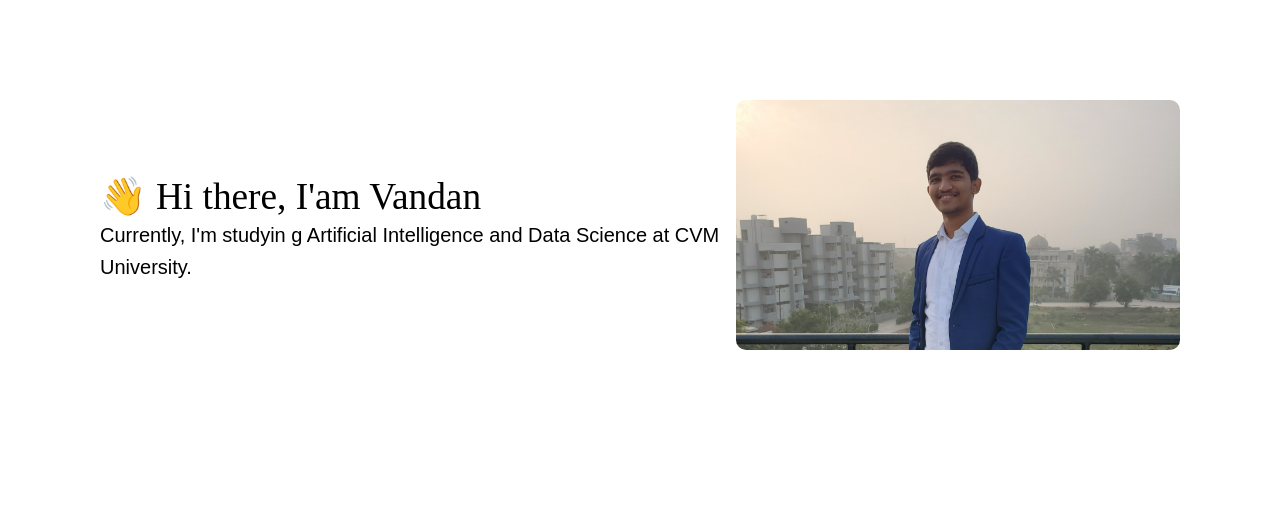
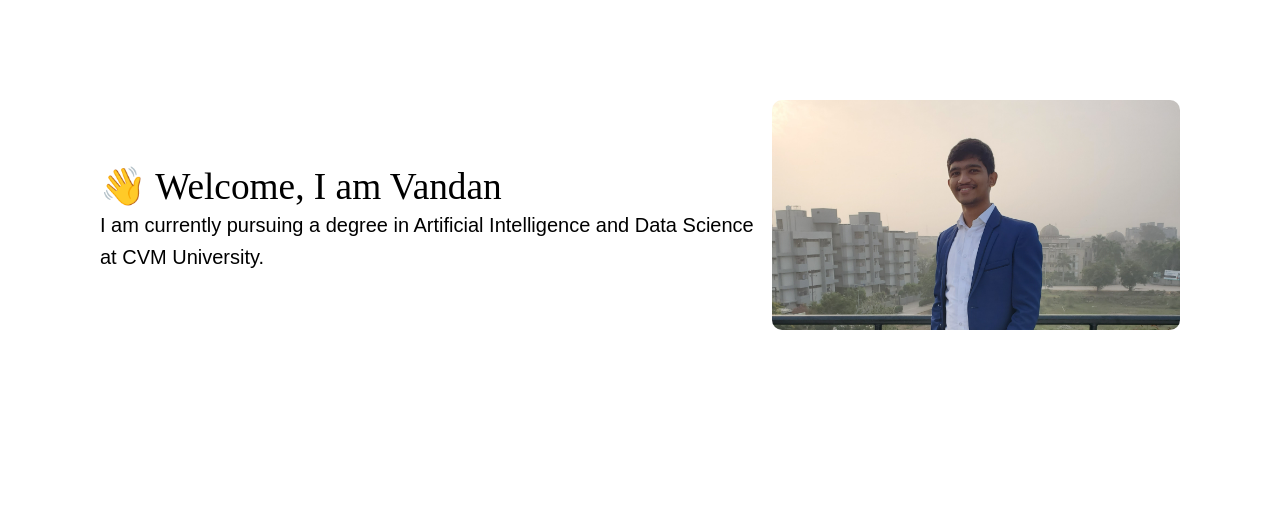
Before and after one commit to patelvandan11/flask12, a Flask app: page / in a window 1280 px wide. Shown: the part 72-595 px from the top of the page. Run offline with Flask 2, Linux system fonts and the light colour scheme; some libraries are stand-ins or nearby versions.

Commit message:
delete a git action fil in repo

```diff
--- a/data.json
+++ b/data.json
@@ -12,12 +12,5 @@
         "title": "VGG-16 Convolutional Neural Network (CNN) Architecture Fine-Tuning Techniques",
         "url": "https://medium.com",
         "description": "An in-depth look at the VGG-16 architecture, a popular convolutional neural network model. This project covers the structure, layers, and fine-tuning techniques used to enhance the performance of VGG-16 for various image classification tasks."
-    },
-    {
-        "img_src": "static/images/Quora1.jpeg",
-        "img_srcset": "static/images/Quora1.jpeg 1x, static/images/Quora2.png 2x",
-        "title": "Natural Language Processing and Correlation",
-        "url": "/projects",
-        "description": "Exploring how NLP techniques can be used to implement Karl Pearson's Coefficient."
     }
 ]
--- a/templates/home.html
+++ b/templates/home.html
@@ -7,13 +7,13 @@
 <main>
     <div class="vandan">
         <div class="hero-text">
-                <h2>👋 Hi there, I'am <span>Vandan</span> </h2>
-                <p> Currently, I'm studyin  g Artificial Intelligence and Data Science at CVM University.</p>
+                <h2>👋 Welcome, I am <span>Vandan</span></h2>
+                <p> I am currently pursuing a degree in Artificial Intelligence and Data Science at CVM University.</p>
                 <ul></ul>
                 <br>
         </div>
         <div class="hero-image">
-                <img src="./static/images/van.jpg" alt="vandan">
+                <img src="./static/images/van.jpg" alt="Vandan's portrait">
             </div>
     </div>
 </main>
```
Also changed, not shown: .github/workflows/deploy.yml (deleted).
